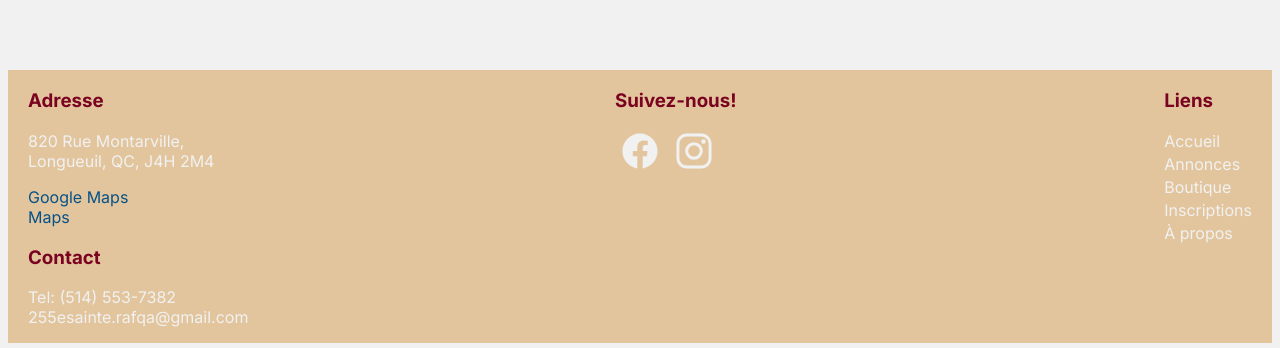
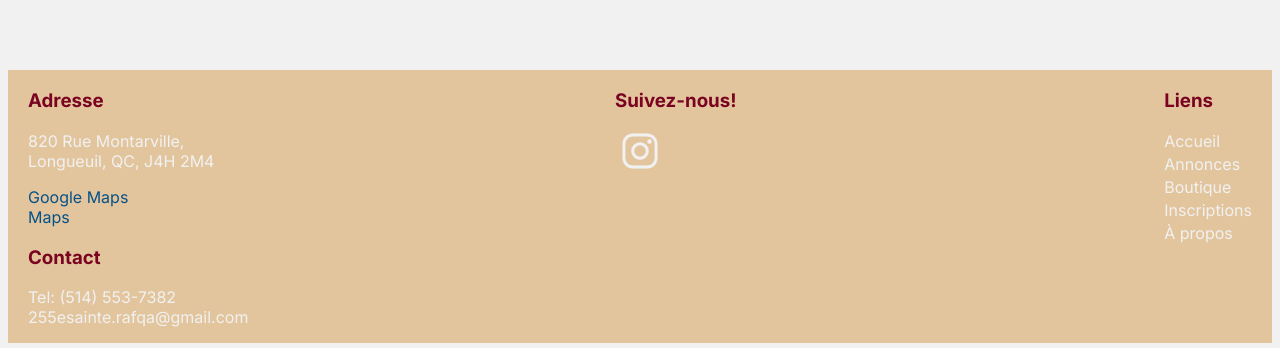
Before and after one commit to mariaacelena/ssr-website, a website: page apropos.html in a window 1280 px wide. Shown: the part 1099-1447 px from the top of the page. Drawn offline with nearby package versions, Linux system fonts and the light colour scheme; a web font is replaced by a local one.

Commit message:
remove facebook link

```diff
--- a/script.js
+++ b/script.js
@@ -42,8 +42,9 @@ class SpecialFooter extends HTMLElement {
               </div>
               <div class="icons">
                 <h3>Suivez-nous!</h3>
-                <a href="https://www.facebook.com/profile.php?id=100068390004789"><ion-icon name="logo-facebook"></ion-icon></a>
                 <a href="https://www.instagram.com/255ssr/"><ion-icon name="logo-instagram"></ion-icon></a>
+                <!--<a href="https://www.facebook.com/profile.php?id=100068390004789"><ion-icon name="logo-facebook"></ion-icon></a>-->
+                <!--<a href="https://www.facebook.com/profile.php?id=100068390004789"><ion-icon name="logo-whatsapp"></ion-icon></a>-->
               </div>
 
               <div>
```
Also changed, not shown: footer.html (+2 -1 lines).
